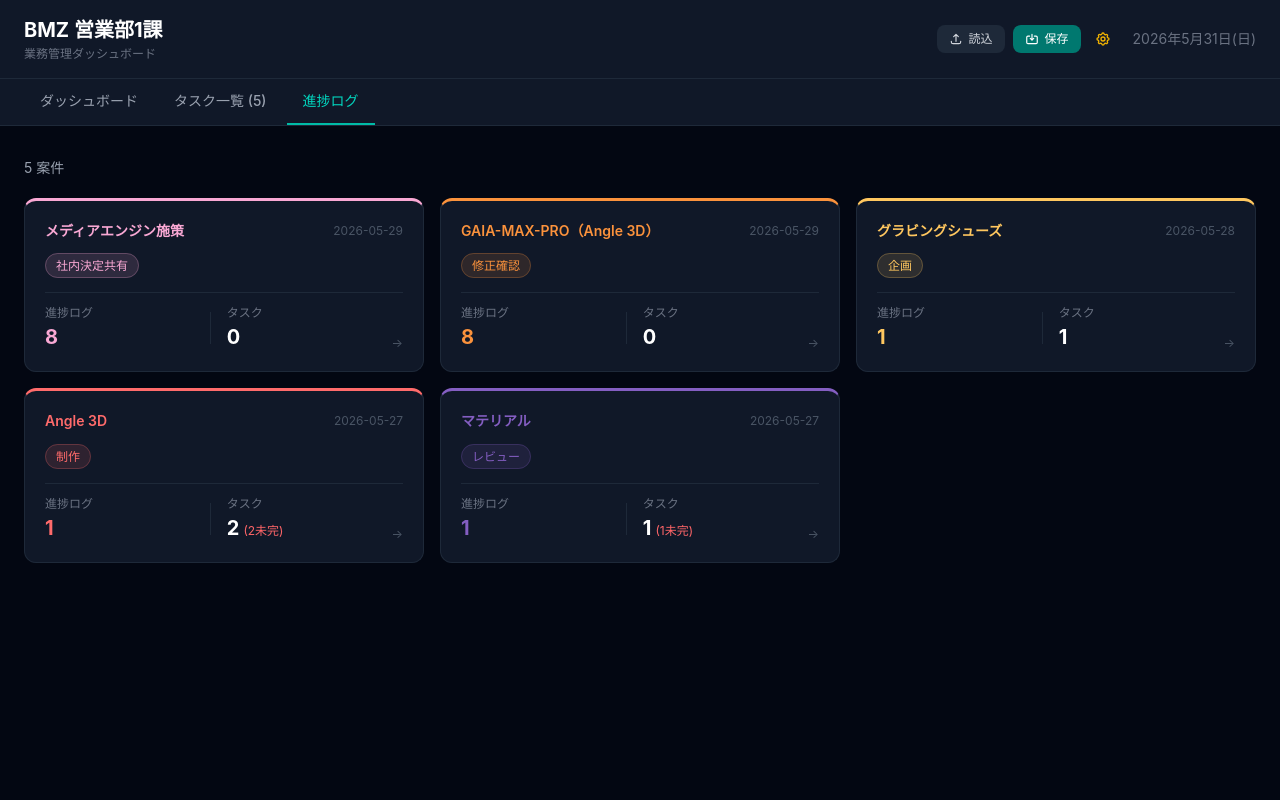
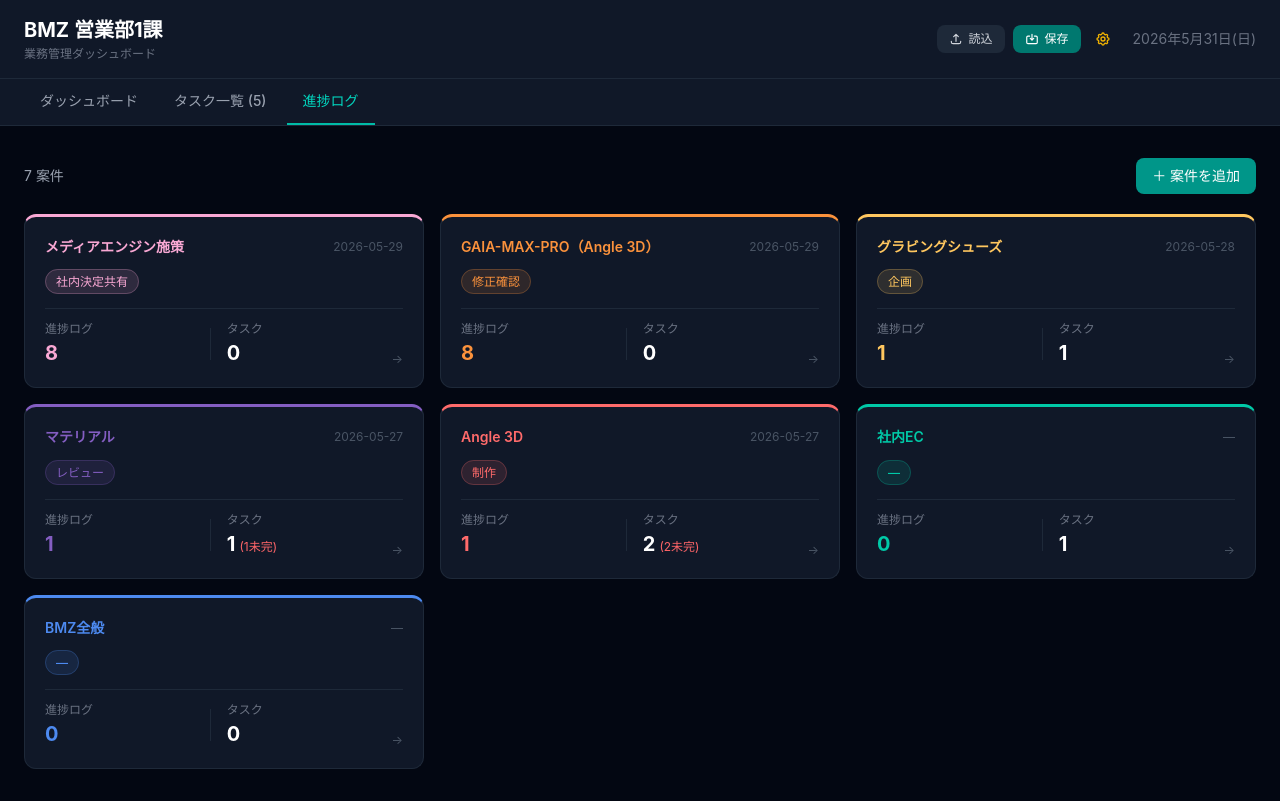
Before and after one commit to fin6438/bmz-dashboard, a React (Vite) app: page / in a window 1280 px wide. Both pictures are taken after a click on the button "すべて見る →". Built offline with nearby package versions, Linux system fonts and the light colour scheme.

Commit message:
feat: 進捗ログに案件追加機能を実装

```diff
--- a/src/App.jsx
+++ b/src/App.jsx
@@ -252,6 +252,8 @@ export default function App() {
 
   // Log navigation: null = project cards, string = selected project detail
   const [selectedLogProject, setSelectedLogProject] = useState(null);
+  const [showAddProject,  setShowAddProject]  = useState(false);
+  const [newProjectName,  setNewProjectName]  = useState("");
 
   // Modals
   const [taskModal,  setTaskModal]  = useState(null);
@@ -315,6 +317,14 @@ export default function App() {
     setTasks(prev => prev.filter(t => t.プロジェクト名 !== name));
   };
 
+  const addProject = () => {
+    const name = newProjectName.trim();
+    if (!name || projects.includes(name)) return;
+    setProjects(prev => [...prev, name]);
+    setNewProjectName("");
+    setShowAddProject(false);
+  };
+
   const deleteTask = id => {
     if (!confirm("このタスクを削除しますか？")) return;
     setTasks(prev => prev.filter(t => t.id !== id));
@@ -347,7 +357,8 @@ export default function App() {
   };
 
   const projectCardData = useMemo(() => {
-    return logProjects.map(name => {
+    const allNames = [...new Set([...projects, ...logProjects])];
+    return allNames.map(name => {
       const pl = logs.filter(l => l.プロジェクト名 === name);
       const sorted = [...pl].sort((a, b) => b.日付.localeCompare(a.日付));
       const pt = tasks.filter(t => t.プロジェクト名 === name);
@@ -362,7 +373,7 @@ export default function App() {
         color:       projectColor(name),
       };
     }).sort((a, b) => b.lastDate.localeCompare(a.lastDate));
-  }, [logs, logProjects, tasks]);
+  }, [logs, logProjects, projects, tasks]);
 
   // ── GAS Sync ─────────────────────────────────────────────────────────────
   const flash = s => { setSyncStatus(s); setTimeout(() => setSyncStatus("idle"), 2500); };
@@ -678,9 +689,40 @@ export default function App() {
             {/* ── トップ: 案件カード一覧 ── */}
             {!selectedLogProject && (
               <div className="space-y-5">
-                <div className="flex items-center justify-between">
+                <div className="flex items-center justify-between gap-3">
                   <p className="text-gray-400 text-sm">{projectCardData.length} 案件</p>
+                  <button
+                    onClick={() => { setShowAddProject(v => !v); setNewProjectName(""); }}
+                    className="flex items-center gap-1.5 bg-teal-600 hover:bg-teal-500 text-white text-sm font-medium px-4 py-2 rounded-lg transition-colors cursor-pointer"
+                  >
+                    ＋ 案件を追加
+                  </button>
                 </div>
+
+                {/* 案件追加フォーム */}
+                {showAddProject && (
+                  <div className="bg-gray-900 border border-teal-800 rounded-xl p-4 flex gap-3 items-end">
+                    <div className="flex-1">
+                      <label className={labelCls}>案件名 *</label>
+                      <input
+                        className={inputCls}
+                        placeholder="例：新商品ローンチ"
+                        value={newProjectName}
+                        onChange={e => setNewProjectName(e.target.value)}
+                        onKeyDown={e => e.key === "Enter" && addProject()}
+                        autoFocus
+                      />
+                    </div>
+                    <button onClick={addProject}
+                      className="bg-teal-600 hover:bg-teal-500 text-white px-4 py-2 rounded-lg text-sm font-medium transition-colors cursor-pointer flex-shrink-0">
+                      追加
+                    </button>
+                    <button onClick={() => setShowAddProject(false)}
+                      className="bg-gray-700 hover:bg-gray-600 text-gray-300 px-4 py-2 rounded-lg text-sm transition-colors cursor-pointer flex-shrink-0">
+                      キャンセル
+                    </button>
+                  </div>
+                )}
 
                 <div className="grid grid-cols-1 sm:grid-cols-2 lg:grid-cols-3 gap-4">
                   {projectCardData.map(p => (
```
